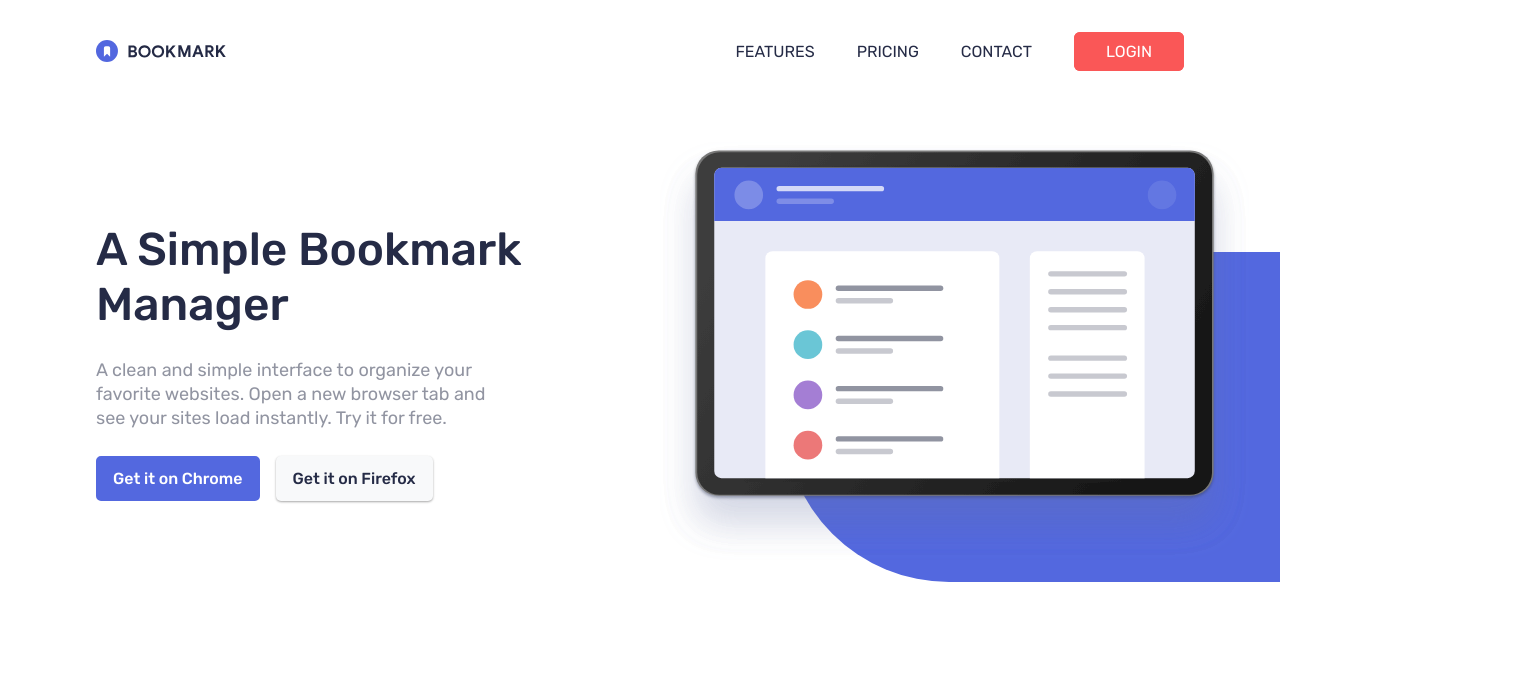
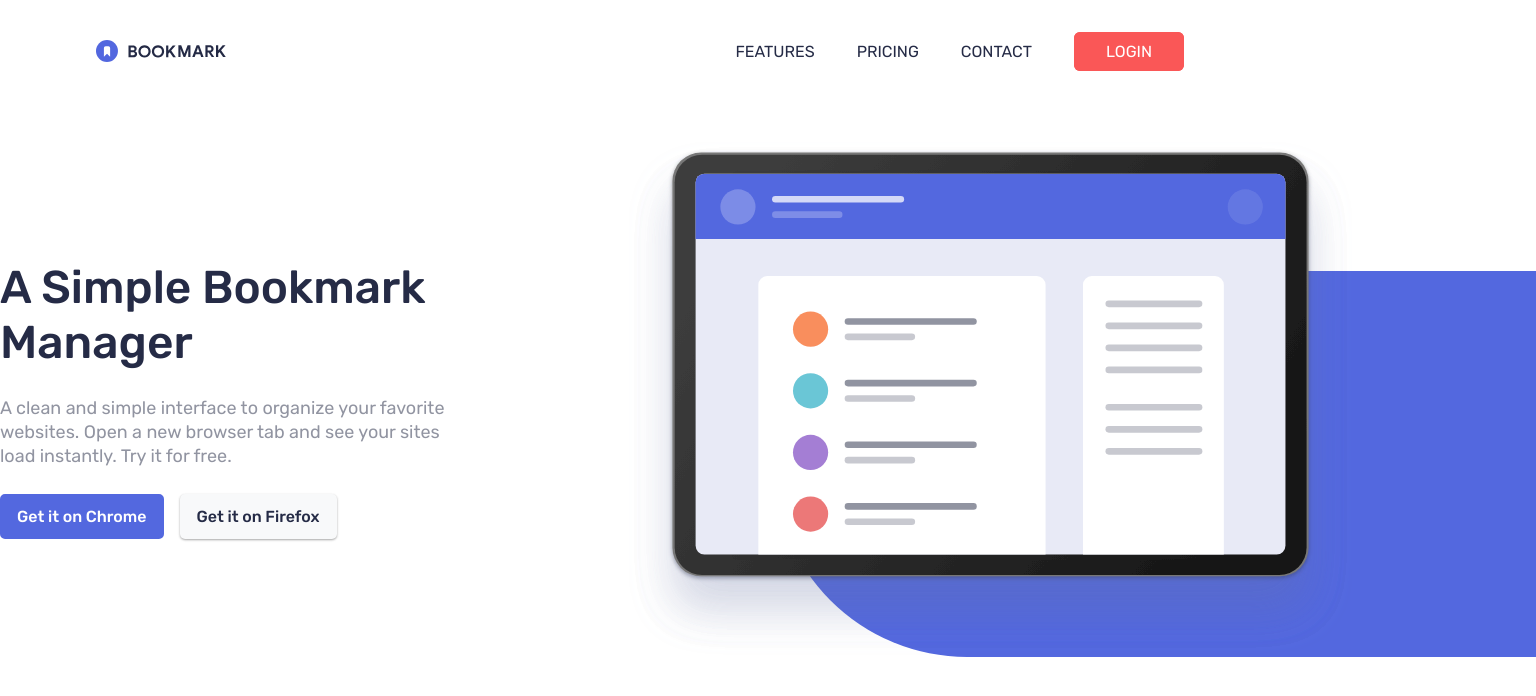
Before and after one commit to gurdulicluka/bookmark-landing-page, a React (Create React App) app: page / in a window 1280 px wide. Shown: the top 696 px of the page, 1536 px wide, since content can reach past the window. Built offline with nearby package versions, Linux system fonts and the light colour scheme.

Commit message:
Refactor hero section styling

```diff
--- a/src/components/Hero/Hero.css
+++ b/src/components/Hero/Hero.css
@@ -6,15 +6,13 @@
 
 .hero__text {
   flex: 1;
-  margin-left: 7.5vw;
   width: 100%;
 }
 
 .hero__text > p {
   width: 100%;
-  max-width: 420px;
+  max-width: 470px;
   margin: 2.6rem 0px;
-  padding-right: 1.2rem;
 }
 
 .hero__buttons {
@@ -26,14 +24,13 @@
 }
 
 .hero__illustration {
-  flex: 1.1;
+  flex: 1.3;
   position: relative;
 }
 
 .hero__illustration img {
-  object-fit: contain;
-  width: 95%;
-  margin-bottom: 20px;
+  width: 100%;
+  margin-left: 10%;
 }
 
 .bg-shape {
@@ -41,16 +38,10 @@
   position: absolute;
   border-radius: 1000em 0 0 1000em;
   height: 75%;
-  width: 80%;
-  bottom: 0;
-  right: 0;
+  bottom: 0px;
+  right: -20vw;
+  left: 30%;
   z-index: -1;
-}
-
-@media (min-width: 1440px) {
-  .hero__text {
-    margin-left: 105px;
-  }
 }
 
 @media (max-width: 768px) {
@@ -65,7 +56,6 @@
 
   .hero__text > h1 {
     padding: 0px 9vw;
-    font-size: 4.4rem;
   }
 
   .hero__text > p {
```
